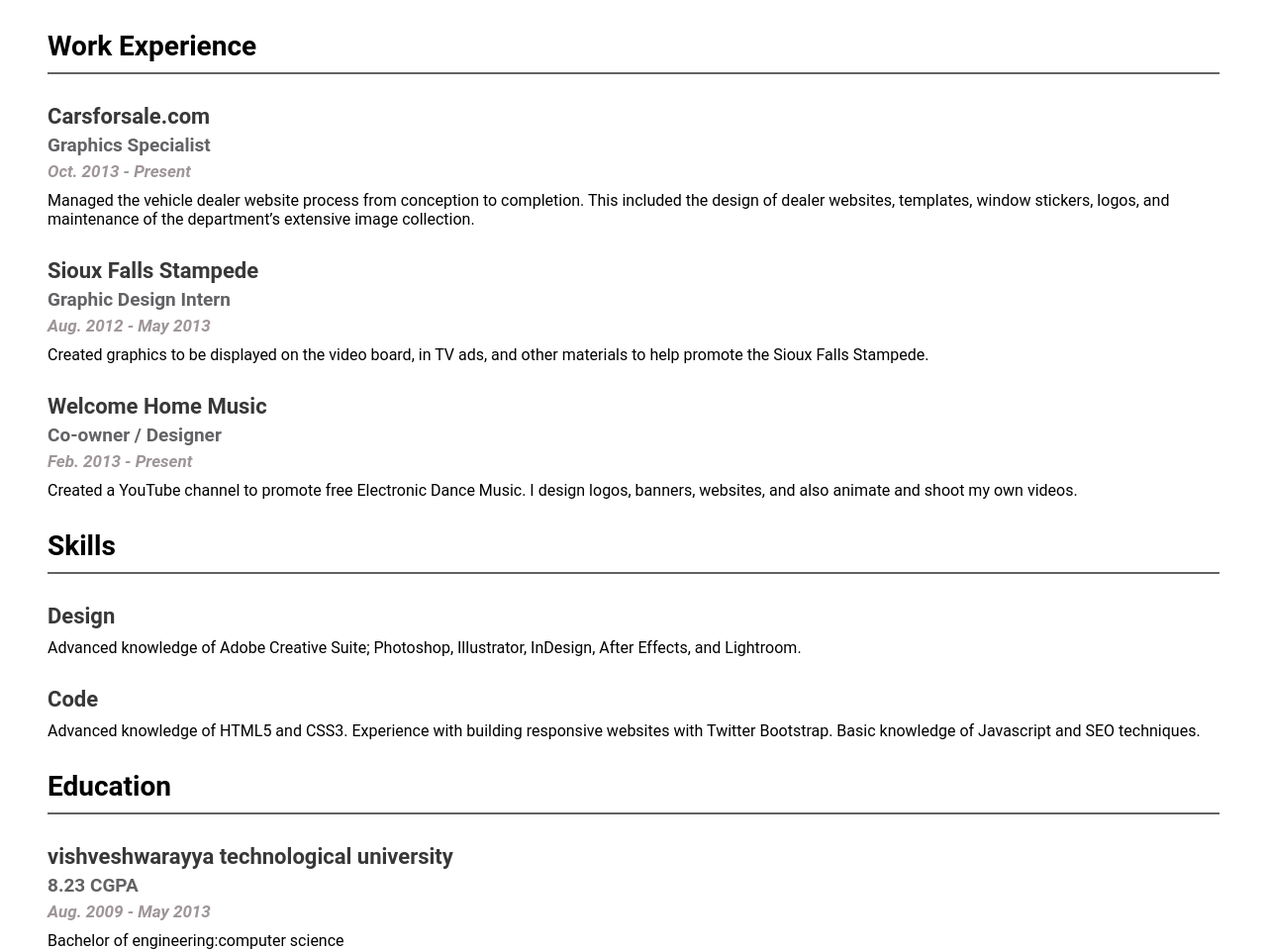
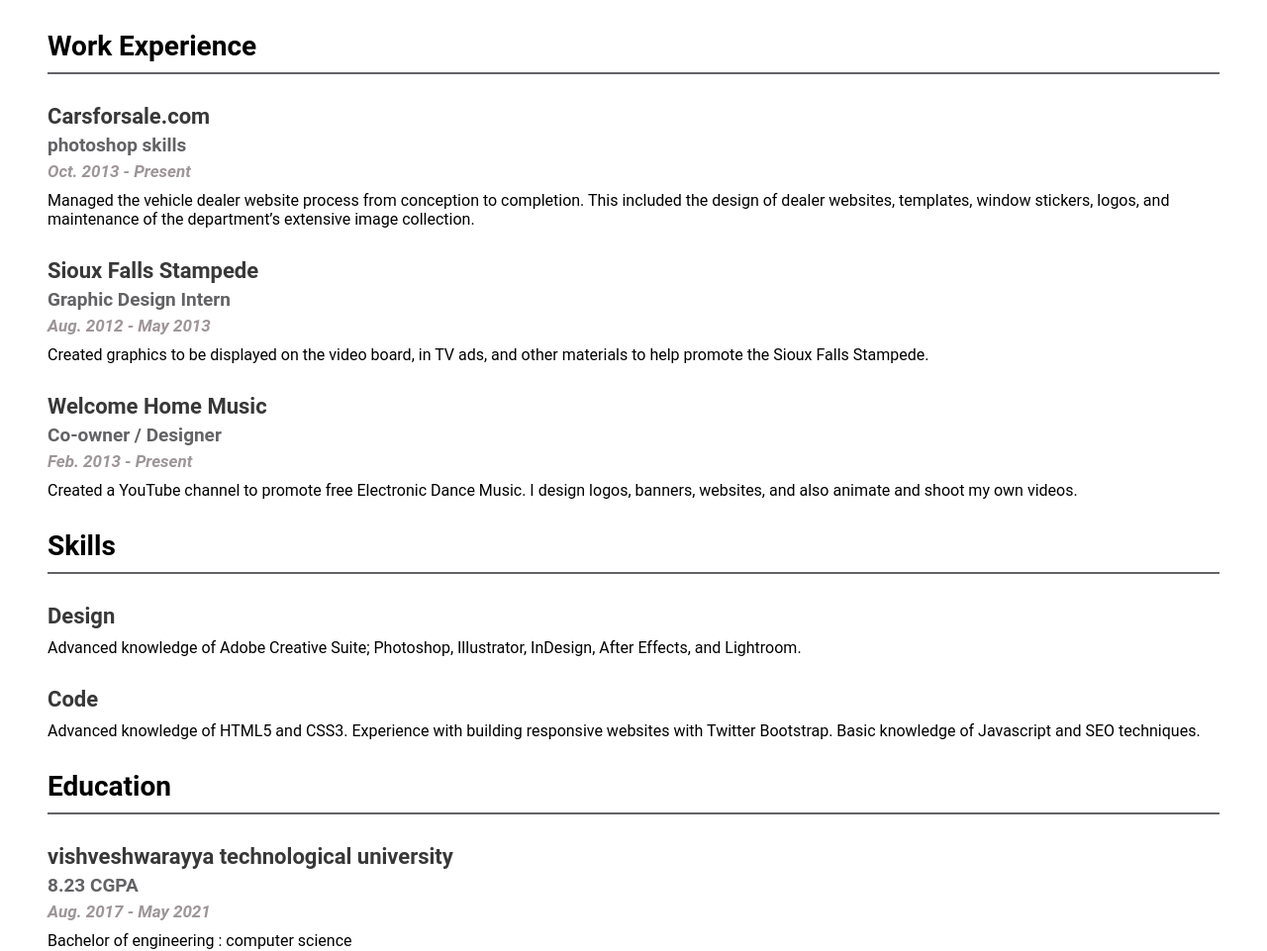
Before and after one commit to Rohanvasista/rohanvasista.github.io, a plain HTML site: page index.html in a window 1280 px wide. Shown: the part 460-1421 px from the top of the page at 99% size. Drawn offline with Linux system fonts and the light colour scheme.

Commit message:
Update index.html

```diff
--- a/index.html
+++ b/index.html
@@ -122,7 +122,7 @@ a:active {color:#fff;}
       <!-- Carsforsale.com -->
       <h1 class="heading">Work Experience</h1>
         <h2 class="title">Carsforsale.com</h2>
-          <h3 class="subtitle">Graphics Specialist</h3>
+          <h3 class="subtitle">photoshop skills</h3>
             <h4 class="date">Oct. 2013 - Present</h4>
               <p>Managed the vehicle dealer website process from conception to completion. This included the design of dealer websites, templates, window stickers, logos, and maintenance of the department’s extensive image collection.</p>
 
@@ -151,8 +151,8 @@ a:active {color:#fff;}
       <h1 class="heading">Education</h1>
         <h2 class="title">vishveshwarayya technological university</h2>
           <h3 class="subtitle">8.23 CGPA</h3>
-            <h4 class="date">Aug. 2009 - May 2013</h4>
-              <p>Bachelor of engineering:computer science</p>
+            <h4 class="date">Aug. 2017 - May 2021</h4>
+              <p>Bachelor of engineering : computer science</p>
     </div>
   </div>
   <div class="row">
```
